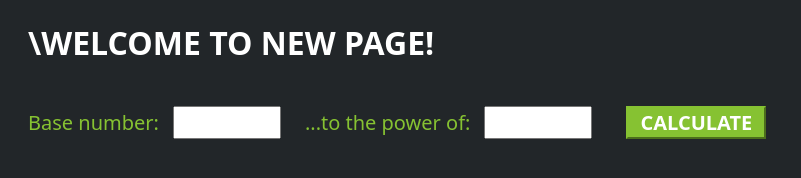
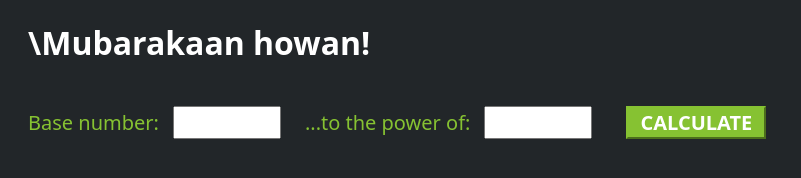
Before and after one commit to Syed-Zohaib-Hamdani/containerize-deploy, a plain HTML site: page index.html in a window 1280 px wide. Shown: the whole page, without its empty margins (0-801 px from the left). Drawn offline with Linux system fonts and the light colour scheme.

Commit message:
Update index.html

```diff
--- a/index.html
+++ b/index.html
@@ -2,7 +2,7 @@
 <html>
 <head>
     <meta charset="UTF-8">
-    <title>To the Power of Math!</title>
+    <title>Pipeline automation using jenkins!</title>
     <!-- Styling for the client UI -->
     <style>
     h1 {
@@ -65,7 +65,7 @@
     </script>
 </head>
 <body>
-    <h1>\WELCOME TO NEW PAGE!</h1>
+    <h1>\Mubarakaan howan!</h1>
 	<form>
         <label>Base number:</label>
         <input type="text" id="base">
```
